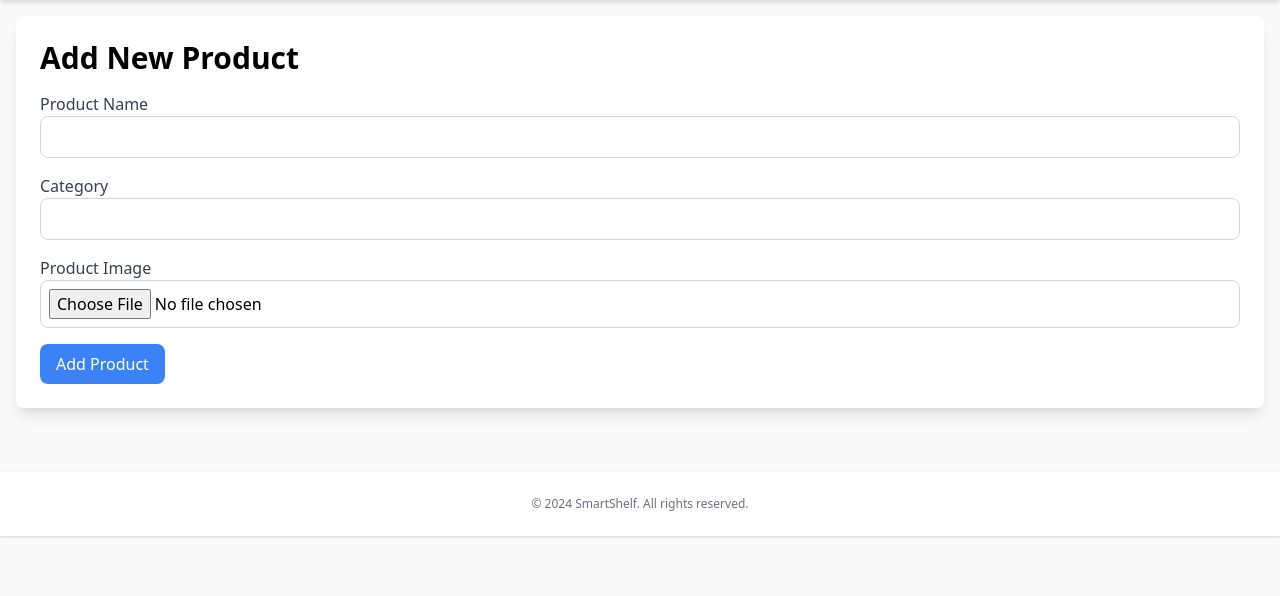
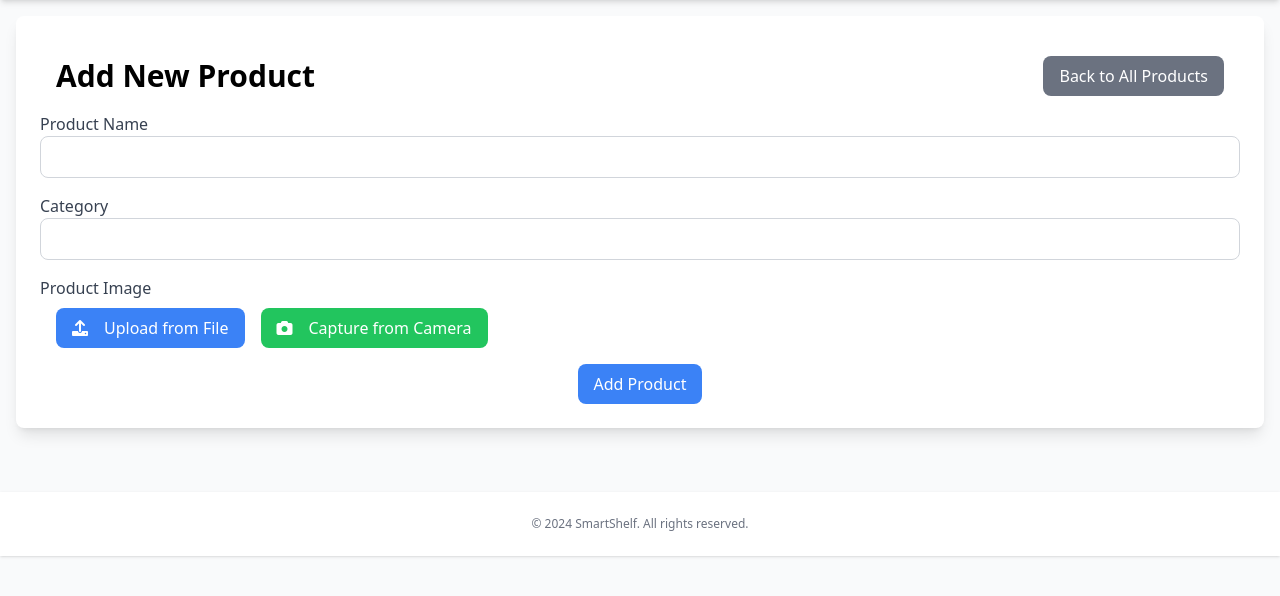
Before and after one commit to Riccardocode/smartShelf, a PHP site: page /product_template/views/viewAddNewProductTemplate.php in a window 1280 px wide. Shown: the part 94-690 px from the top of the page. Run offline with PHP 8.4, Linux system fonts and the light colour scheme; some libraries are stand-ins or nearby versions.

Commit message:
added the camera button on edit and new product template

```diff
--- a/product_template/views/viewAddNewProductTemplate.php
+++ b/product_template/views/viewAddNewProductTemplate.php
@@ -4,18 +4,13 @@ require '../../config.php';
 include $ROOT_PATH . 'header.php';
 ?>
 
-<!DOCTYPE html>
-<html lang="en">
-<head>
-    <meta charset="UTF-8">
-    <meta name="viewport" content="width=device-width, initial-scale=1.0">
-    <title>Add New Product</title>
-    <link href="https://cdn.jsdelivr.net/npm/tailwindcss@2.2.19/dist/tailwind.min.css" rel="stylesheet">
-</head>
-<body class="bg-gray-100">
+<link rel="stylesheet" href="https://cdnjs.cloudflare.com/ajax/libs/font-awesome/6.0.0-beta3/css/all.min.css">
 <div class="container mx-auto p-4">
     <div class="bg-white p-6 rounded-lg shadow-lg">
-            <h1 class="text-3xl font-bold mb-4">Add New Product</h1>
+        <div class="flex justify-between items-center p-4">
+            <h1 class="text-3xl font-bold">Add New Product</h1>
+            <a href="../views/viewAllProductsTemplate.php" class="bg-gray-500 text-white px-4 py-2 rounded-lg">Back to All Products</a>
+        </div>
         <form action="../controllers/controllerAddNewProductTemplate.php" method="POST" enctype="multipart/form-data">
             <div class="mb-4">
                 <label for="name" class="block text-gray-700">Product Name</label>
@@ -25,14 +20,27 @@ include $ROOT_PATH . 'header.php';
                 <label for="category" class="block text-gray-700">Category</label>
                 <input type="text" name="category" id="category" class="w-full p-2 border border-gray-300 rounded-lg" required>
             </div>
-                <div class="mb-4">
-                    <label for="imgProduct" class="block text-gray-700">Product Image</label>
-                    <input type="file" name="imgProduct" id="imgProduct" class="w-full p-2 border border-gray-300 rounded-lg">
+            <label for="imgProduct" class="block text-gray-700 mb-2">Product Image</label>
+            <div class="inline-flex space-x-4">
+                <input type="file" name="imgProductFile" id="imgProductFile" class="hidden" accept="image/*">
+                <button type="button" onclick="document.getElementById('imgProductFile').click()" class="bg-blue-500 text-white px-4 py-2 rounded-lg flex items-center">
+                    <i class="fas fa-upload mr-2"></i>
+                    <span class="hidden sm:inline ml-2">Upload from File</span>
+                </button>
+
+                <input type="file" name="imgProductCamera" id="imgProductCamera" class="hidden" accept="image/*" capture="environment">
+                <button type="button" onclick="document.getElementById('imgProductCamera').click()" class="bg-green-500 text-white px-4 py-2 rounded-lg flex items-center">
+                    <i class="fas fa-camera mr-2"></i>
+                    <span class="hidden sm:inline ml-2">Capture from Camera</span>
+                </button>
             </div>
+            <div class="text-center mt-4">
                 <button type="submit" class="bg-blue-500 text-white px-4 py-2 rounded-lg">Add Product</button>
+            </div>
         </form>
     </div>
 </div>
 <?php include $ROOT_PATH . 'footer.php'; ?>
 </body>
+
 </html>
```
Also changed, not shown: product_template/todos.md (+6 -0 lines), product_template/views/viewEditProductTemplate.php (+26 -6 lines). Lines whose indentation alone changed are shown as unchanged.
